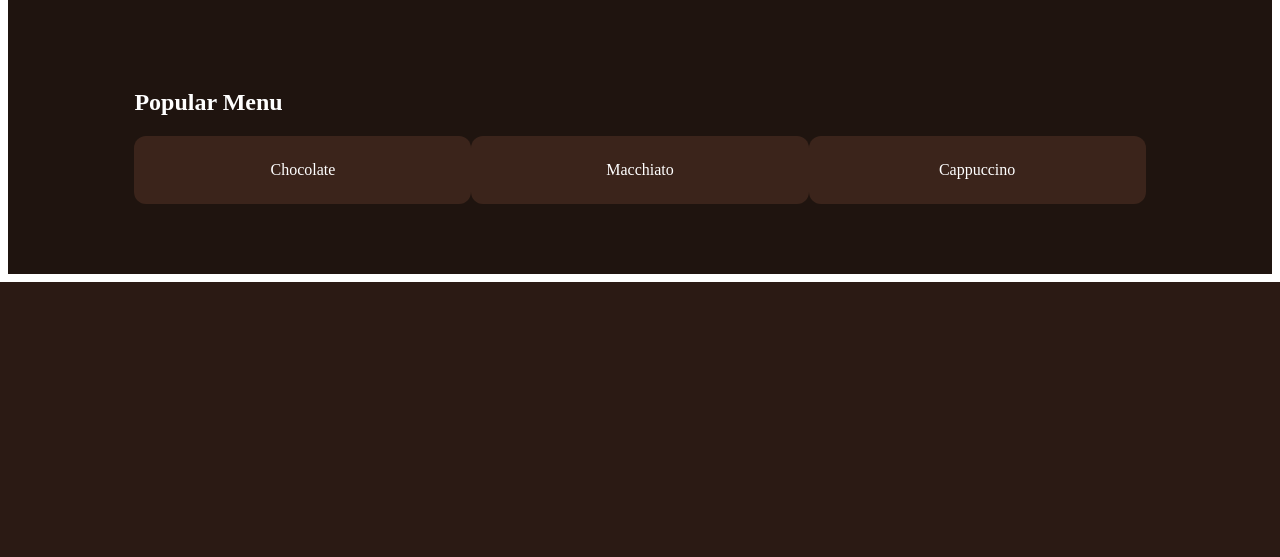
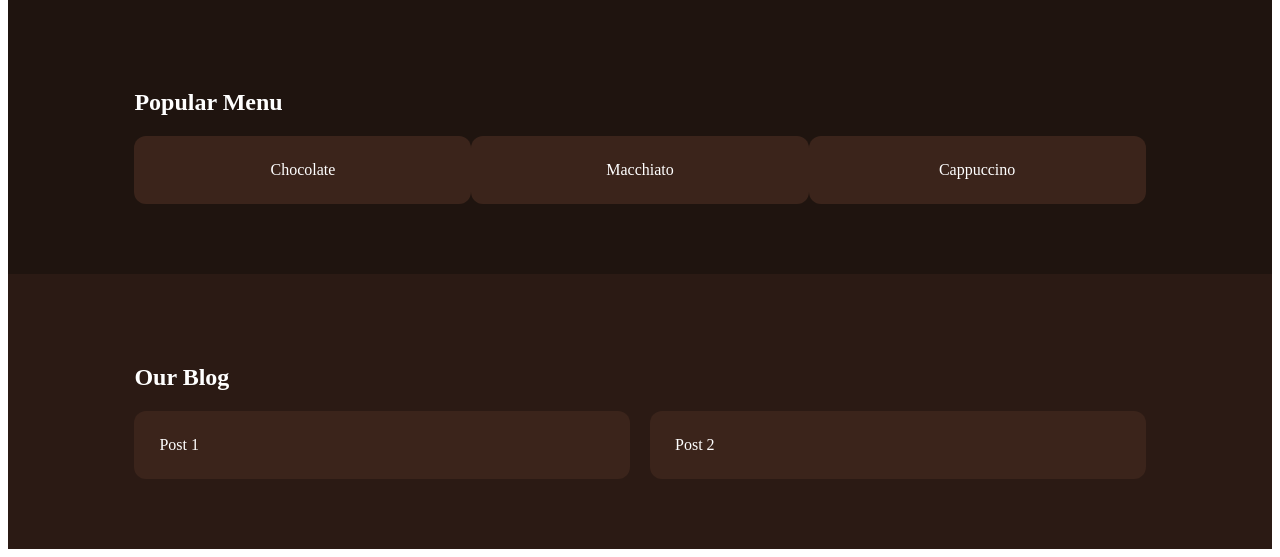
Before and after one commit to BethelhemJankebed/Coffee_Shop_Website, a PHP site: page / in a window 1280 px wide. Shown: the part 1970-2527 px from the top of the page. Before the commit the page ends 2252 px from the top, so only its background shows below. Run offline with PHP 8.4, Linux system fonts and the light colour scheme.

Commit message:
blog section html &css template

```diff
--- a/index.css
+++ b/index.css
@@ -151,5 +151,22 @@
   text-align: center;
 }
 /*Blog*/
+#blog {
+  padding: 70px 10%;
+  background: #2b1a14;
+  color: #fff;
+}
+
+.blog-grid {
+  display: flex;
+  gap: 20px;
+}
+
+.blog-card {
+  background: #3b241b;
+  padding: 25px;
+  border-radius: 12px;
+  width: 50%;
+}
 /*Review*/
 /*Footer*/
--- a/index.html
+++ b/index.html
@@ -83,6 +83,13 @@
       </div>
     </section>
     <!--Blog-->
+    <section id="blog">
+      <h2>Our Blog</h2>
+      <div class="blog-grid">
+        <div class="blog-card">Post 1</div>
+        <div class="blog-card">Post 2</div>
+      </div>
+    </section>
     <!--Review-->
     <!--Footer-->
   </body>
```
